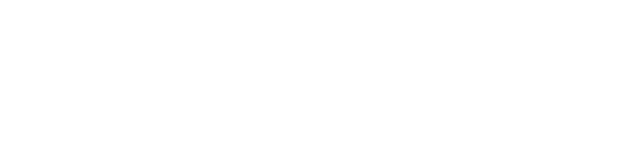
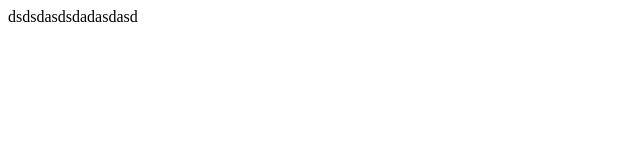
Before and after one commit to AqeelMalik123/DataStructure, a plain HTML site: page index.html in a window 1280 px wide. Shown: the whole page, without its empty margins (0-640 px from the left). Drawn offline with Linux system fonts and the light colour scheme.

```diff
--- a/index.html
+++ b/index.html
@@ -6,6 +6,6 @@
     <title>Document</title>
 </head>
 <body>
-
+dsdsdasdsdadasdasd
 </body>
 </html>
```
